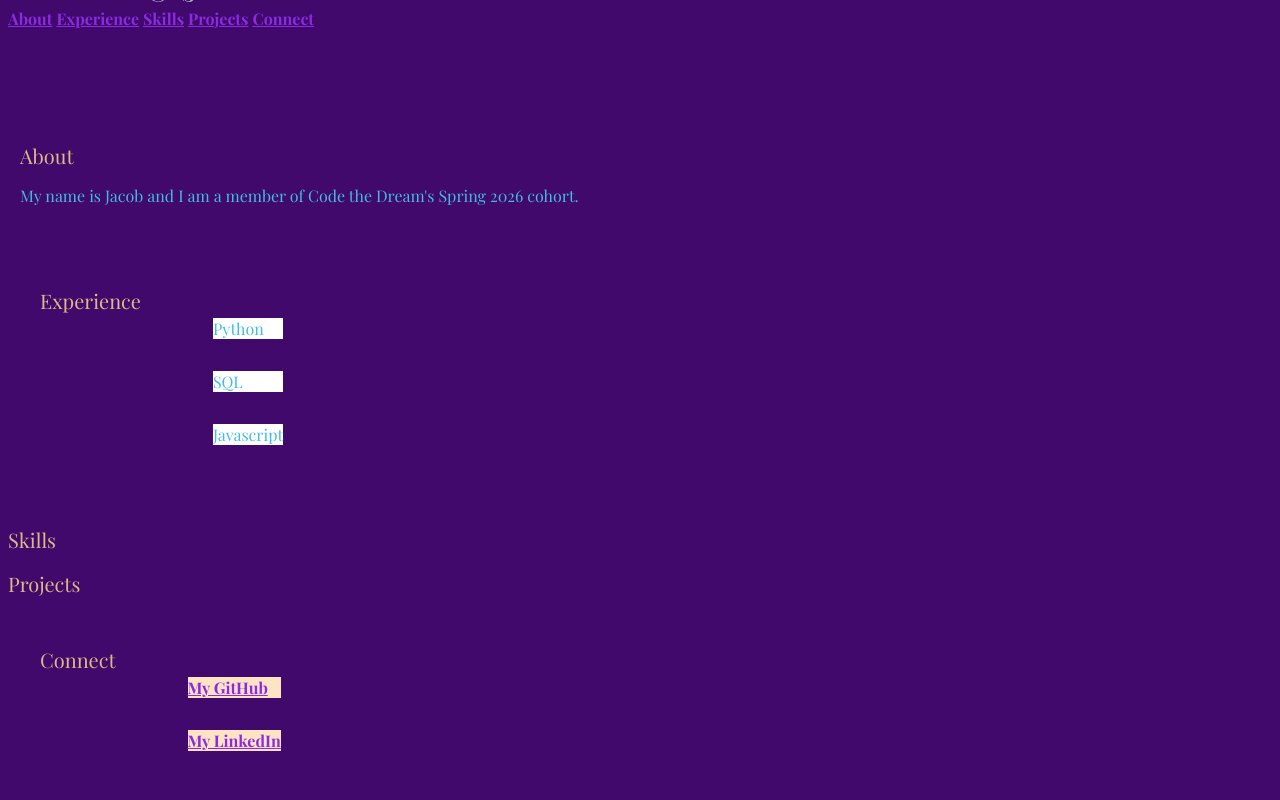
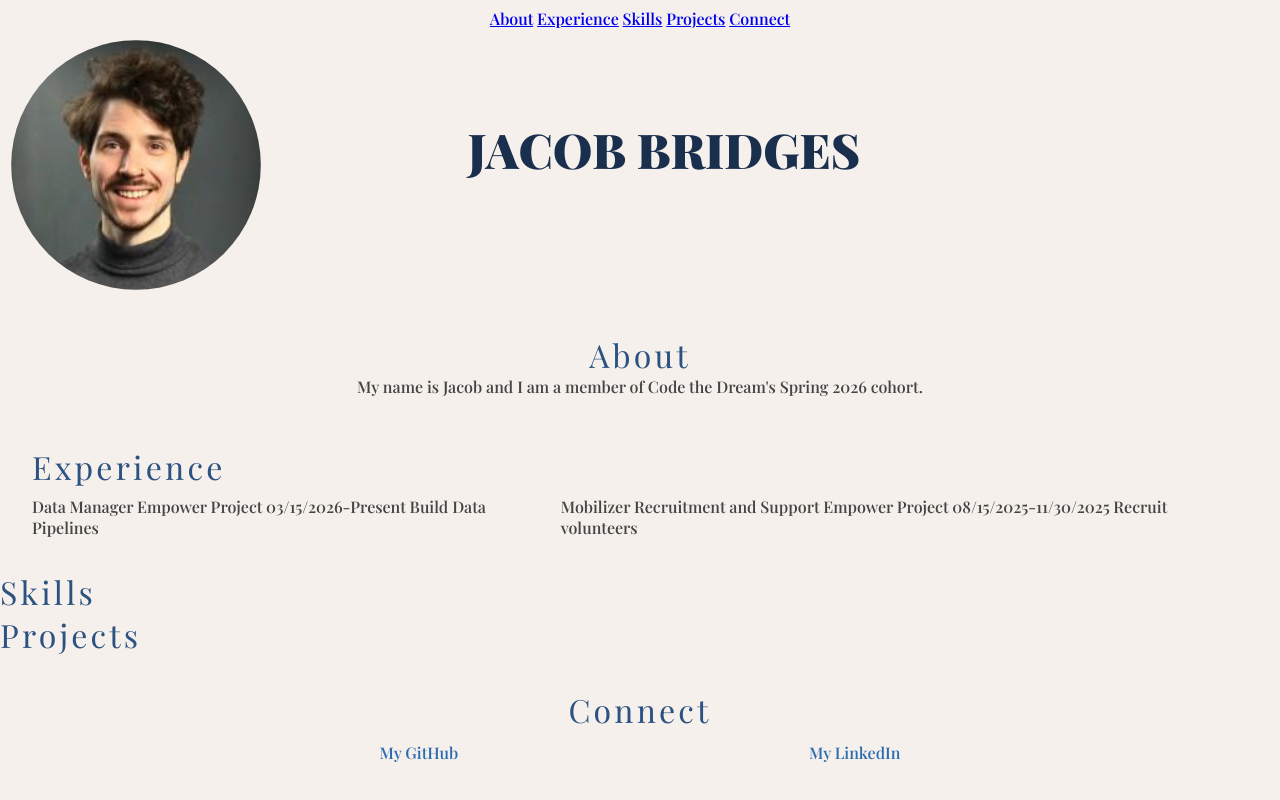
Before and after one commit to jlbridges/jacob-bridges-ctd-intro, a plain HTML site: page index.html in a window 1280 px wide. Drawn offline with nearby package versions, Linux system fonts and the light colour scheme; a web font is replaced by a local one.

Commit message:
updated styling and content

```diff
--- a/css/index.css
+++ b/css/index.css
@@ -1,74 +1,169 @@
-html {
-    color: rgb(68, 187, 227);
+* {
+    margin: 0;
+    padding: 0;
+    box-sizing: border-box;
 
-    font-family: "Playfair Display", serif;
-    font-optical-sizing: auto;
-    font-weight: 400;
-    font-style: normal;
 }
 
-h1 {
-    font-size: 30px;
-    font-weight: 150;
-    color: rgb(175, 185, 194);
+
+img {
+    display: block;
+    min-width: 100px;
 }
 
+nav {
+
+    top: 0;
+    background-color: #f5f0eb;
+    margin-top: .5rem;
+    text-align: center;
+
+}
+
+header {
+    position: sticky;
+}
+
+#student {
+    display: flex;
+    text-align: center;
+}
+
+/*Change the font size, weight, and color of headings */
+h1 {
+
+    font-size: 3rem;
+    font-weight: 900;
+    color: #1a2f4e;
+
+}
+
+
+#name {
+
+    text-align: center;
+    width: 50%;
+    /* Transform the style of your Name at the top of the page  */
+    text-transform: uppercase;
+    margin: 0.5em;
+    margin-left: 1.5em;
+    padding: 0.5em;
+    line-height: 3em;
+
+
+}
+
+
 h2 {
-    font-size: 20px;
-    font-weight: 200;
-    color: burlywood;
+
+    font-size: 2rem;
+    font-weight: 100;
+    color: #2c5282;
+    letter-spacing: 0.1em;
+
 }
 
 body {
-    background-color: rgb(64, 9, 107);
-}
+    /*  Change the background color of the page body */
+    background-color: #f5f0eb;
 
-#name {
-    transform: rotate(10deg);
+    /*  Change the default text color */
+    color: #444444;
+    /*  Customize the font family */
+    font-family: "Playfair Display", serif;
+    font-optical-sizing: auto;
+    font-weight: 550;
+    font-style: normal;
+
 
 }
 
+#profile {
+    border-radius: 50%;
+    width: 20%;
+    height: auto;
+
+    margin: 0.5em;
+    padding: 0.2em;
+
+}
+
+
+
+
+/* Add spacing (padding/margin) between sections */
 #about {
+
+    margin: 1em;
     padding: 1em;
-    margin: 1em;
-    position: relative;
-    right: 20px;
+    /*Change the alignment of the content of one of your sections */
+    text-align: center;
+
+
 
 }
 
 #experience {
+    margin: 1em;
     padding: 1em;
-    margin: 1em;
-    align-content: space-between;
+
+    gap: 1rem;
+
+
+
+}
+
+
+
+
+#experience ul {
+    align-items: flex-end;
     display: flex;
+    margin-top: 0.5rem;
 
 }
 
 #experience li {
-    list-style: none;
-    background-color: white;
-    margin-right: 250px;
-    margin: 2em;
+    list-style-type: none;
 
-}
-
-#connect {
-    padding: 1em;
-    margin: 1em;
-    display: flex;
+    justify-content: space-evenly;
+    margin-right: 1rem;
 
 
 }
 
-#connect li {
-    display: block;
-    background-color: bisque;
 
-    margin: 2em;
-    position: relative;
+
+#connect {
+    margin: 1em;
+    padding: 1em;
+
+    text-align: center;
+
+
 }
 
-a {
-    color: blueviolet;
-    font-weight: 700;
+#connect ul {
+    margin-top: 0.5em;
+    align-items: flex-end;
+    display: flex;
+    justify-content: space-evenly;
+
 }
+
+#connect li {
+    list-style: none;
+    padding: 0.2rem;
+
+
+
+
+
+}
+
+#connect li a {
+    color: #2b6cb0;
+    text-decoration: none;
+
+
+}
--- a/index.html
+++ b/index.html
@@ -14,15 +14,20 @@
 </head>
 
 <body>
+    <header>
         <nav>
             <a href='#about'>About</a>
             <a href='#experience'>Experience</a>
             <a href='#skills'>Skills</a>
             <a href='#projects'>Projects</a>
             <a href='#connect'>Connect</a>
-
         </nav>
+    </header>
+    <div id="student">
+        <img id="profile" src="img/profile.jpg" alt="head shot of student in gray turtle neck behined a gray background"
+            width=200 height=200>
         <h1 id="name">Jacob Bridges</h1>
+    </div>
     <section id='about'>
         <h2>About</h2>
         <p>My name is Jacob and I am a member of Code the Dream's Spring 2026 cohort.</p>
@@ -31,15 +36,20 @@
     <section id='experience'>
         <h2>Experience</h2>
         <ul>
-            <li>
-                Python
+            <li id="job-current">
+                Data Manager
+                Empower Project
+                03/15/2026-Present
+                Build Data Pipelines
             </li>
-            <li>
-                SQL
+
+            <li id="job-recent">
+                Mobilizer Recruitment and Support
+                Empower Project
+                08/15/2025-11/30/2025
+                Recruit volunteers
             </li>
-            <li>
-                Javascript
-            </li>
+
         </ul>
     </section>
     <section id='skills'>
```
Also changed, not shown: img/profile.jpg (added). Lines whose indentation alone changed are shown as unchanged.
